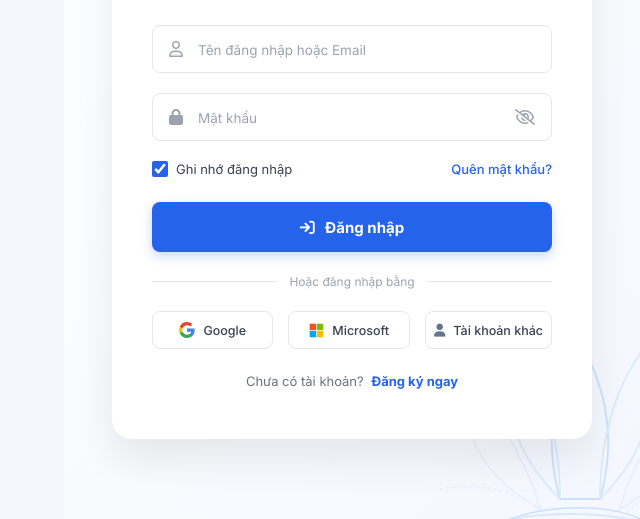
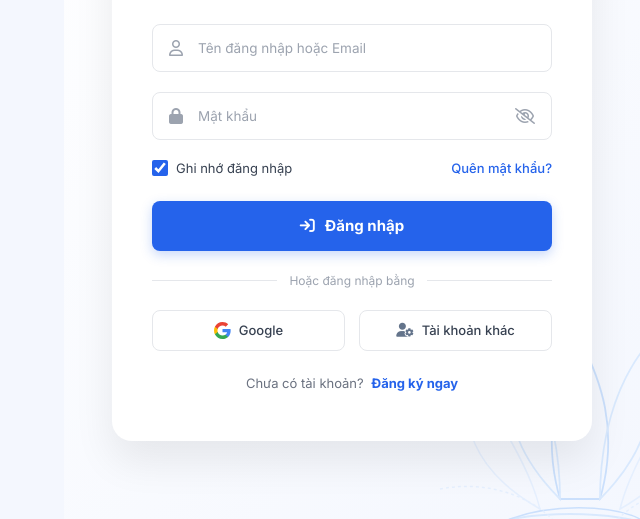
Before and after one commit to L-professional/On-luyen-CNXHKH, a website: page login.html in a window 1280 px wide. Shown: the part 281-800 px from the top of the page, without its empty margins (640-1280 px from the left). Drawn offline with Linux system fonts and the light colour scheme; no server answers.

Commit message:
refactor: remove Microsoft login option to simplify auth flow

```diff
--- a/login.html
+++ b/login.html
@@ -373,19 +373,20 @@
             padding: 0 12px;
         }
 
-        /* Social Login Buttons */
+        /* Social Login Buttons (2 nút: Google & Tài khoản khác) */
         .social-login-group {
-            display: flex;
-            gap: 15px;
+            display: grid;
+            grid-template-columns: repeat(2, minmax(0, 1fr));
+            gap: 14px;
             margin-bottom: 24px;
+            width: 100%;
         }
 
         .social-btn {
             background: transparent;
             border: 1px solid var(--border-color);
             border-radius: 8px;
-            padding: 10px 8px;
-            flex: 1;
+            padding: 11px 12px;
             display: flex;
             justify-content: center;
             align-items: center;
@@ -393,7 +394,7 @@
             cursor: pointer;
             color: var(--text-color);
             font-family: inherit;
-            font-size: 12.5px;
+            font-size: 13px;
             font-weight: 500;
             transition: all 0.2s ease;
             white-space: nowrap;
@@ -611,10 +612,10 @@
                             <span>Hoặc đăng nhập bằng</span>
                         </div>
 
-                        <!-- Social Login (3 nút: Google, Microsoft, Tài khoản khác) -->
+                        <!-- Social Login (2 nút: Google, Tài khoản khác) -->
                         <div class="social-login-group">
-                            <button type="button" class="social-btn">
-                                <svg width="16" height="16" viewBox="0 0 18 18">
+                            <button type="button" class="social-btn" id="btn-social-google">
+                                <svg width="17" height="17" viewBox="0 0 18 18">
                                     <path fill="#4285F4" d="M17.64 9.2c0-.637-.057-1.251-.164-1.84H9v3.481h4.844c-.209 1.125-.843 2.078-1.796 2.717v2.258h2.908c1.702-1.567 2.684-3.874 2.684-6.616z"/>
                                     <path fill="#34A853" d="M9 18c2.43 0 4.467-.806 5.956-2.184l-2.908-2.258c-.806.54-1.837.86-3.048.86-2.344 0-4.328-1.584-5.036-3.711H.957v2.332A8.997 8.997 0 0 0 9 18z"/>
                                     <path fill="#FBBC05" d="M3.964 10.707c-.18-.54-.282-1.117-.282-1.707s.102-1.167.282-1.707V4.961H.957A8.996 8.996 0 0 0 0 9c0 1.452.348 2.827.957 4.039l3.007-2.332z"/>
@@ -623,18 +624,8 @@
                                 <span>Google</span>
                             </button>
 
-                            <button type="button" class="social-btn">
-                                <svg width="15" height="15" viewBox="0 0 21 21">
-                                    <rect x="1" y="1" width="9" height="9" fill="#f25022"/>
-                                    <rect x="11" y="1" width="9" height="9" fill="#7fba00"/>
-                                    <rect x="1" y="11" width="9" height="9" fill="#00a4ef"/>
-                                    <rect x="11" y="11" width="9" height="9" fill="#ffb900"/>
-                                </svg>
-                                <span>Microsoft</span>
-                            </button>
-
-                            <button type="button" class="social-btn">
-                                <i class="fa-solid fa-user" style="color: #64748b; font-size: 13px;"></i>
+                            <button type="button" class="social-btn" id="btn-social-other">
+                                <i class="fa-solid fa-user-gear" style="color: #64748b; font-size: 14px;"></i>
                                 <span>Tài khoản khác</span>
                             </button>
                         </div>
--- a/login.js
+++ b/login.js
@@ -609,15 +609,24 @@ function initFormBindings() {
         });
     }
 
-    // Các nút Social Login
+    // Các nút Social Login (Google & Tài khoản khác)
+    const googleBtn = document.getElementById('btn-social-google');
+    if (googleBtn) {
+        googleBtn.addEventListener('click', () => handleSocialLogin('Google'));
+    }
+
+    const otherBtn = document.getElementById('btn-social-other');
+    if (otherBtn) {
+        otherBtn.addEventListener('click', () => handleOtherAccountChoice());
+    }
+
     const socialBtns = document.querySelectorAll('.social-btn');
     socialBtns.forEach(btn => {
+        if (btn.id === 'btn-social-google' || btn.id === 'btn-social-other') return;
         btn.addEventListener('click', () => {
             const text = btn.innerText.trim();
             if (text.includes('Google')) {
                 handleSocialLogin('Google');
-            } else if (text.includes('Microsoft')) {
-                handleSocialLogin('Microsoft');
             } else {
                 handleOtherAccountChoice();
             }
```
